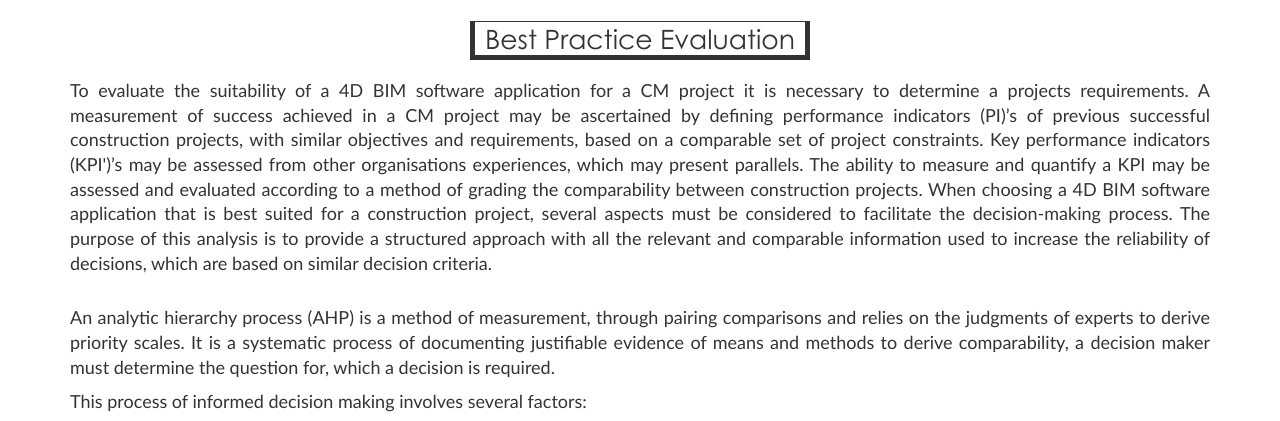
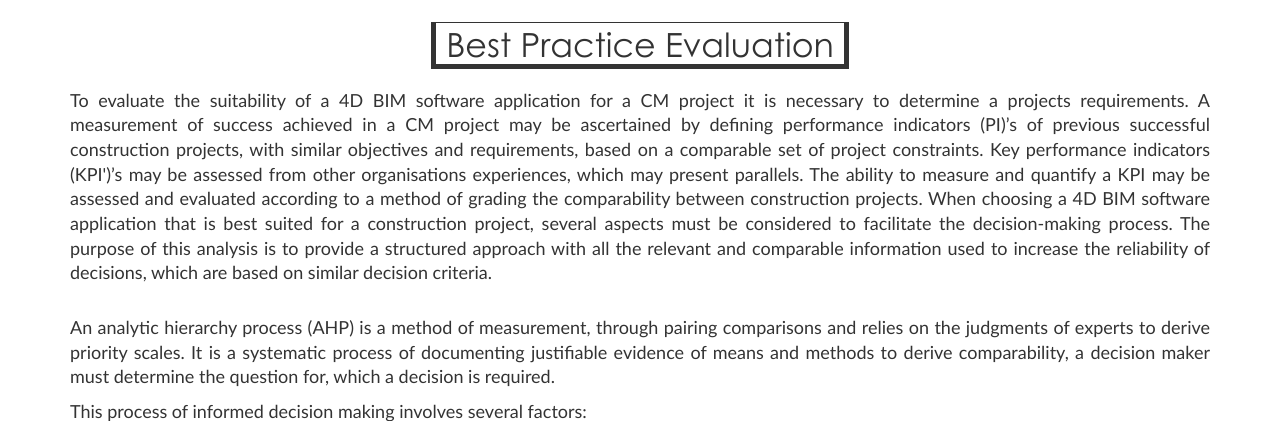
Before and after one commit to Chipop/bim_4d, a Flask app: template templates/bim_tool.html in a window 1280 px wide. Shown: the top 421 px of the page. Run offline with Flask 2, Linux system fonts and the light colour scheme; the template is opened without the code that fills it, so the values that code supplies are empty; parts of the project's set-up code (start-up, migrations or seed data) failed here and were passed over; some libraries are stand-ins or nearby versions.

Commit message:
Change title font

```diff
--- a/static/css/style.css
+++ b/static/css/style.css
@@ -55,7 +55,7 @@ li {
     border-bottom-width: thick;
     border-right-width: thick;
     border-top-width: thin;
-    font-size: 20pt;
+    font-size: 25pt;
     text-align: center;
 }
 
```
